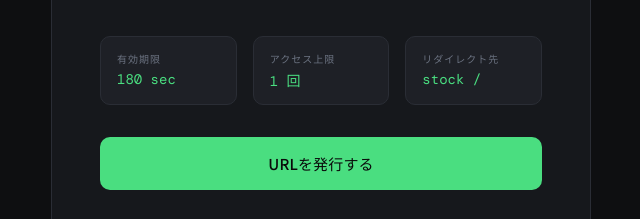
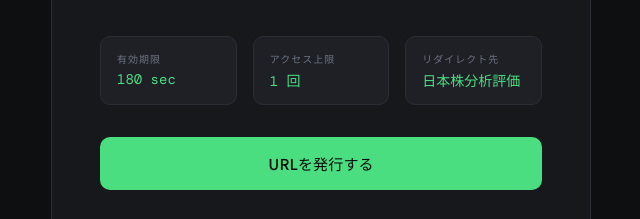
Before and after one commit to chochopolice/onetime, a website: page index.html in a window 1280 px wide. Shown: the part 306-525 px from the top of the page, 319-959 px from the left. Drawn offline with nearby package versions, Linux system fonts and the light colour scheme.

Commit message:
Update index.html

```diff
--- a/index.html
+++ b/index.html
@@ -384,7 +384,7 @@
     </div>
     <div class="meta-item">
       <div class="meta-label">リダイレクト先</div>
-      <div class="meta-value">stock /</div>
+      <div class="meta-value"> 日本株分析評価</div>
     </div>
   </div>
 
```
